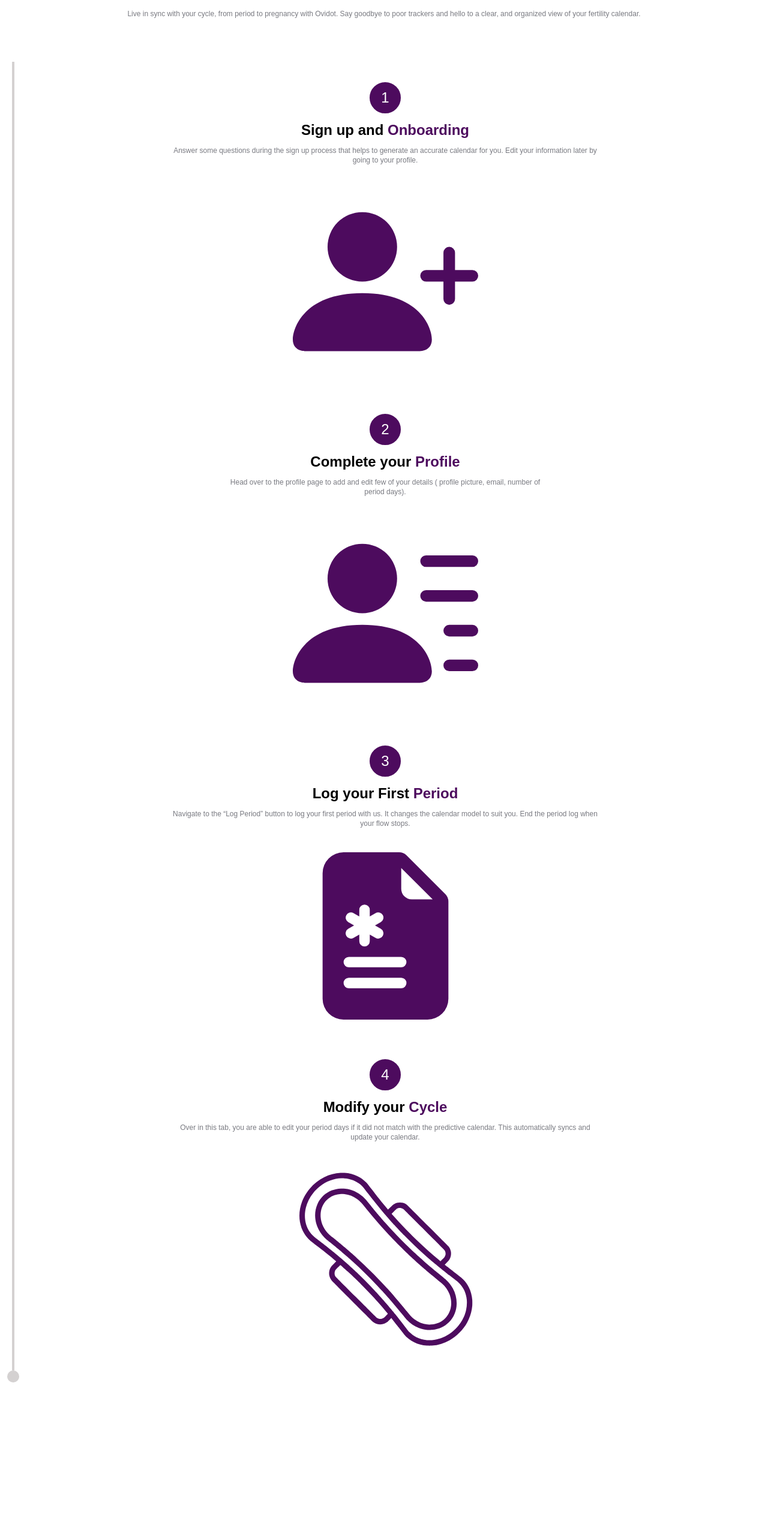
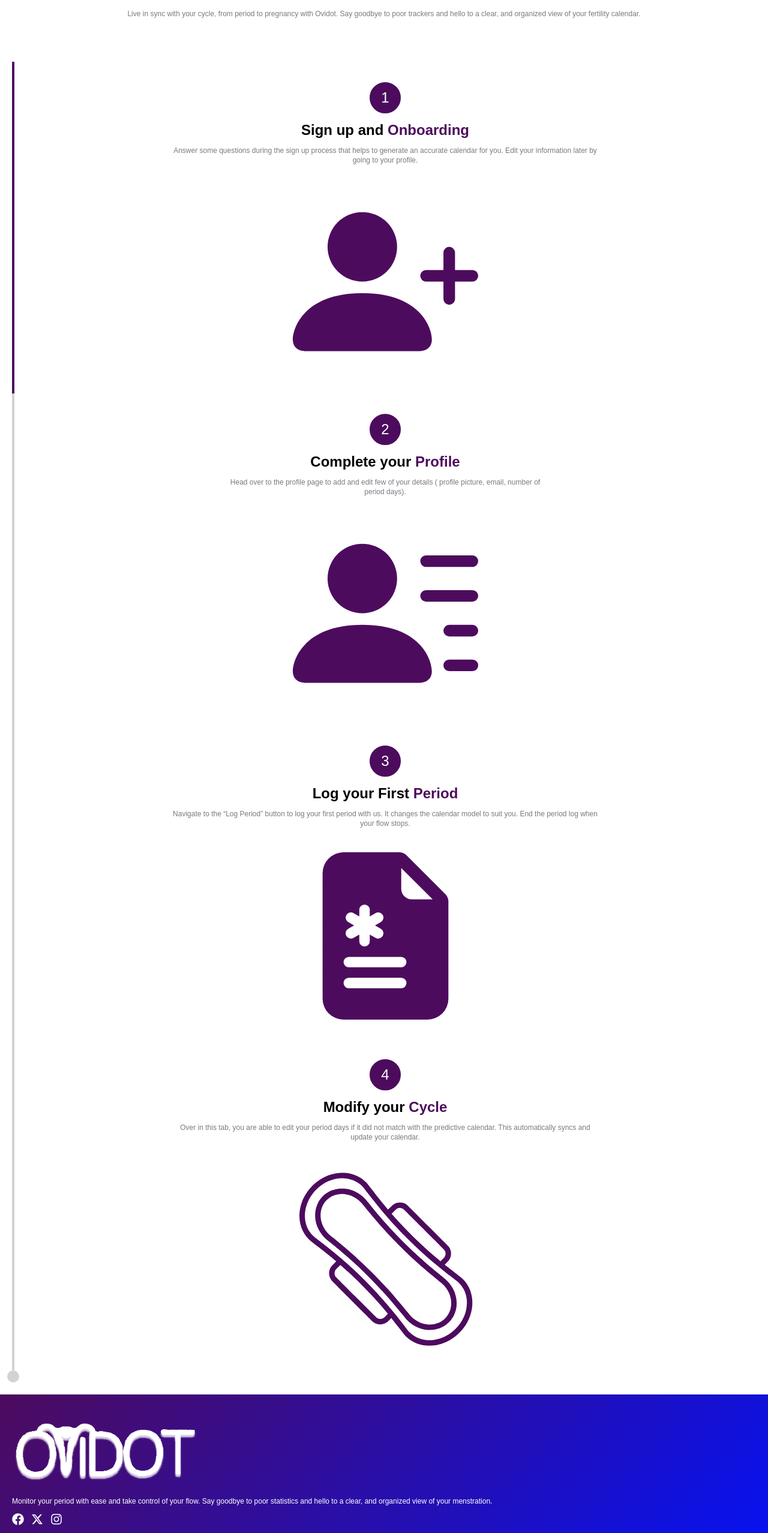
Before and after one commit to tediyang/Ovidot, a React (Create React App) app in the folder frontend/: page / in a window 1280 px wide. Shown: the part 241-2797 px from the top of the page at 60% size. Before the commit the page ends 2566 px from the top, so only its background shows below. Built offline with nearby package versions, Linux system fonts and the light colour scheme.

Commit message:
Initial commit

```diff
--- a/frontend/package.json
+++ b/frontend/package.json
@@ -8,6 +8,7 @@
     "@testing-library/user-event": "^13.5.0",
     "react": "^18.3.1",
     "react-dom": "^18.3.1",
+    "react-icons": "^5.5.0",
     "react-scripts": "5.0.1",
     "web-vitals": "^2.1.4"
   },
--- /dev/null
+++ b/frontend/src/Components/Footer.jsx
@@ -0,0 +1,42 @@
+import logo_light from "../assets/logo_light.png";
+import { FaFacebook, FaInstagram } from 'react-icons/fa';
+import { FaXTwitter } from 'react-icons/fa6';
+
+const Footer = () => {
+  return (
+    <footer className="flex flex-col gap-3 bg-[linear-gradient(135deg,#4D0B5E,#0013FF)] -mx-5 px-5 py-10 text-white text-xs">
+      <div className="flex flex-col gap-5">
+        <img className="w-3/12" src={logo_light} alt="ovidot"/>
+        <p>Monitor your period with ease and take control of your flow. Say goodbye to poor statistics and hello to a clear, and organized view of your menstration.</p>
+      </div>
+      <div className="flex gap-3">
+        <a href="https://facebook.com" target="_blank" rel="noopener noreferrer">
+          <FaFacebook size={20} color="#FFFFFF" />
+        </a>
+        <a href="https://twitter.com" target="_blank" rel="noopener noreferrer">
+          <FaXTwitter size={20} color="#FFFFFF" />
+        </a>
+        <a href="https://instagram.com" target="_blank" rel="noopener noreferrer">
+          <FaInstagram size={20} color="#FFFFFF" />
+        </a>
+      </div>
+      <div>
+        <h3>Support</h3>
+        <ul>
+          <li>FAQ</li>
+          <li>Contact Us</li>
+        </ul>
+      </div>
+      <div>
+        <h3>Legal</h3>
+        <ul>
+          <li>Terms of Service</li>
+          <li>Privacy Policy</li>
+        </ul>
+      </div>
+      <div></div>
+    </footer>
+  )
+}
+
+export default Footer
--- a/frontend/src/Pages/Help/Help.jsx
+++ b/frontend/src/Pages/Help/Help.jsx
@@ -1,6 +1,7 @@
 import Header from "../../Components/Header";
 import Intro from "./Intro";
 import Steps from "./Steps";
+import Footer from "../../Components/Footer";
 
 
 const Help = () => {
@@ -11,6 +12,7 @@ const Help = () => {
         <Intro />
         <Steps />
       </main>
+      <Footer />
     </div>
   )
 }
--- a/frontend/src/Pages/Help/Steps.jsx
+++ b/frontend/src/Pages/Help/Steps.jsx
@@ -2,7 +2,7 @@ import user from "../../assets/user.svg";
 import profile from "../../assets/profile.svg";
 import log from "../../assets/log.svg";
 import pad from "../../assets/pad.svg";
-import { useState, useEffect } from "react";
+import { useState, useEffect, useRef } from "react";
 
 /**
  * A custom React hook that returns the current width of the window.
@@ -33,6 +33,41 @@ function useWindowWidth() {
 const Steps = () => {
   const width = useWindowWidth();
   const isMobile = width < 640;
+  const [ level, setLevel ] = useState(1);
+  const stepRefs = useRef([]); // Create a ref array for step elements
+
+  // Set up Intersection Observer
+  useEffect(() => {
+    const observer = new IntersectionObserver(
+      (entries) => {
+        entries.forEach(entry => {
+          if (entry.isIntersecting) {
+            const stepId = entry.target.dataset.id;
+            setLevel(stepId)
+          }
+        });
+      },
+      {
+        root: null, // relative to viewport
+        threshold: 1, // trigger when 100% visible
+      }
+    );
+
+    // Copy the current refs to a local variable
+    const currentStepRefs = stepRefs.current;
+
+    // Observe all step elements
+    currentStepRefs.forEach(el => {
+      if (el) observer.observe(el);
+    });
+
+    // Cleanup observer on unmount
+    return () => {
+      currentStepRefs.forEach(el => {
+        if (el) observer.unobserve(el);
+      });
+    };
+  }, [level]);
 
   const steps = [
     {
@@ -68,8 +103,13 @@ const Steps = () => {
   return (
     <div className='flex flex-col justify-center items-center text-center gap-0 my-10'>
       {
-        steps.map((step) => (
-          <section key={step.id} className={`flex flex-col-reverse justify-center items-center gap-10 w-full border-solid border-0 border-l-4 border-l-[#7067674D] py-8 relative ${ step.id === 4 && "before:content-[''] before:absolute before:w-5 before:h-5 before:rounded-full before:bg-[#7067674D] before:-bottom-5 before:-left-3" }`}>
+        steps.map((step, index) => (
+          <section
+            key={step.id}
+            ref={el => stepRefs.current[index] = el} // Assign ref to each element
+            data-id={step.id} // Optional: store ID for reference
+            className={`flex flex-col-reverse justify-center items-center gap-10 w-full border-solid border-0 border-l-4 transition-colors duration-300 ease-in ${ step.id <= level ? "border-l-[#4D0B5E]": "border-l-[#7067674D]" } py-8 relative ${ step.id === 4 && "before:content-[''] before:absolute before:w-5 before:h-5 before:rounded-full before:-bottom-5 before:-left-3 before:transition-colors before:duration-300 before:ease-in" } ${level >= 4 ? "before:bg-[#4D0B5E]": "before:bg-[#7067674D]"}`}
+          >
             <img className="w-3/12" src={step.image} alt={step.titleSpan}/>
             <div className="flex flex-col justify-center items-center gap-3">
               <div className="border-solid border-2 bg-[#4D0B5E] rounded-full w-14 h-14 flex justify-center items-center text-white text-2xl">{step.id}</div>
```
